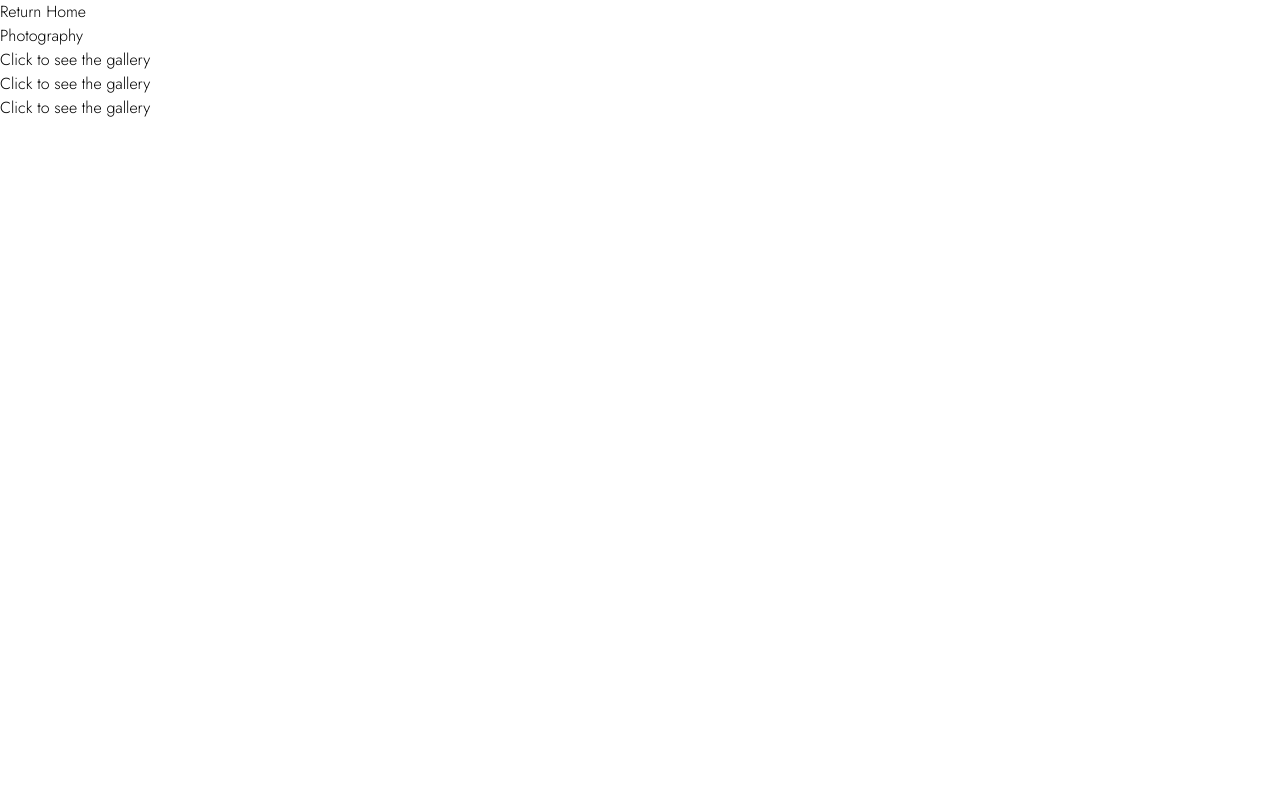
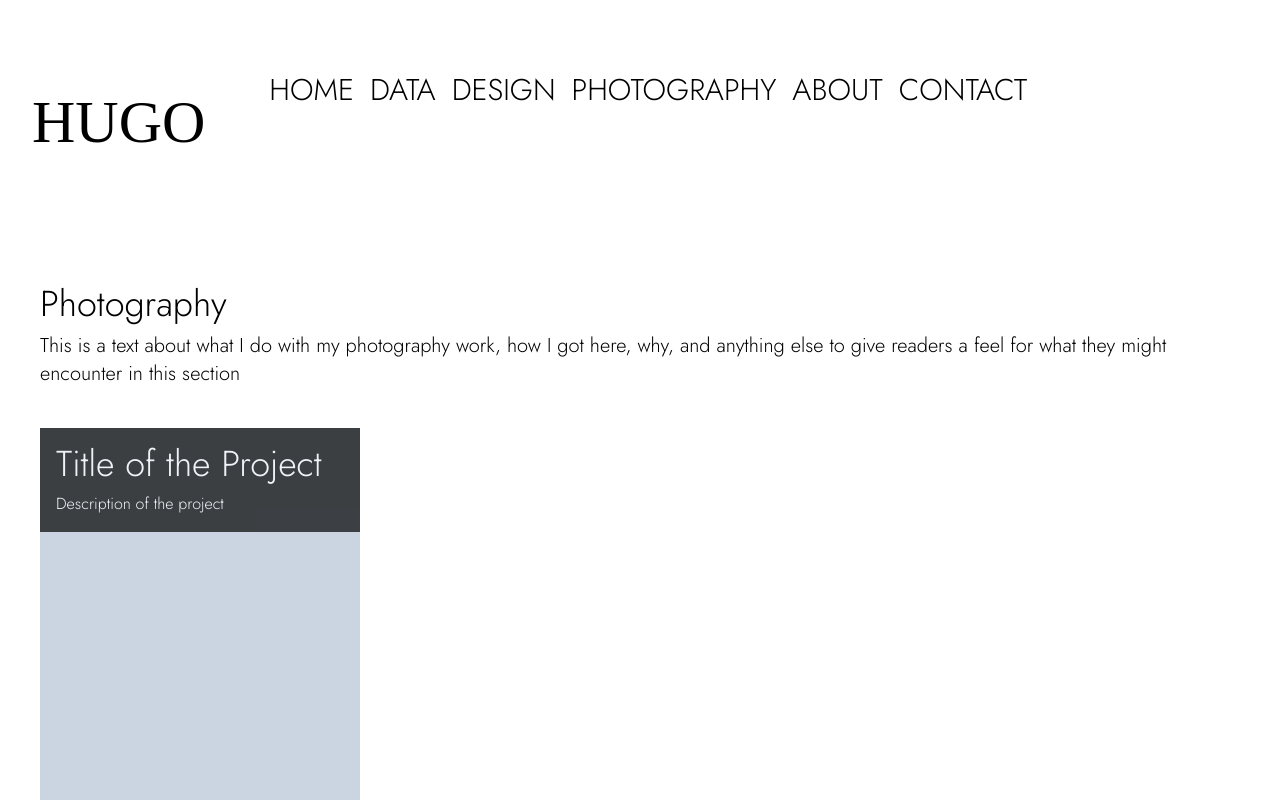
Before and after one commit to MilkyRaven/hugoPortfolio, a Next.js app: page /photography in a window 1280 px wide. Shown: the top 800 px of the page. Built offline with nearby package versions, Linux system fonts and the light colour scheme.

Commit message:
working on photography section

```diff
--- a/components/Hi.tsx
+++ b/components/Hi.tsx
@@ -9,7 +9,7 @@ const Hi = (props: Props) => {
             <div className="absolute top-0 left-0 w-full h-full bg-slate-300 opacity-80"></div>
             <div className="absolute top-0 left-0 w-full h-full flex items-end justify-left">
                 <h1 className="text-3xl text-white ml-10 mb-5 z-10 font-crimson">
-                    WELCOME TO <br /> MY PORTFOLIO, <br /> I'M
+                    WELCOME TO <br /> MY PORTFOLIO, <br /> IM
                 </h1>
                 <Image
                     alt="hugo"
--- a/src/pages/photography/index.tsx
+++ b/src/pages/photography/index.tsx
@@ -1,17 +1,22 @@
 import Link from "next/link"
+import Nav from "../../../components/Nav"
+import Footer from "../../../components/Footer"
 
 export default function Photography() {
     return <div>
-        <Link href={'/'}>Return Home</Link>
-        <h1>Photography</h1>
-        <div className="pic">
-        <Link href={'/photography/gallery1'}><p className="galleryText">Click to see the gallery</p></Link>
+        <Nav></Nav>
+        <div className="m-10">
+            <h1 className="text-4xl">Photography</h1>
+            <p className="text-xl mt-2">This is a text about what I do with my photography work, how I got here, why, and anything else to give readers a feel for what they might encounter in this section</p>
         </div>
-        <div className="pic">
-        <Link href={'/photography/gallery2'}><p>Click to see the gallery</p></Link>
+
+        <Link href={'/photography/gallery1'}><div className="bg-slate-300 w-80 h-[420px] m-10">
+            <div className="bg-black text-white p-4 opacity-70">
+                <p className="text-4xl">Title of the Project</p>
+                <p className="text-base mt-2">Description of the project</p>
+            </div>
         </div>
-        <div className="pic">
-        <Link href={'/photography/gallery3'}><p>Click to see the gallery</p></Link>
-        </div>
+        </Link>
+        <Footer></Footer>
     </div>
 }
```
